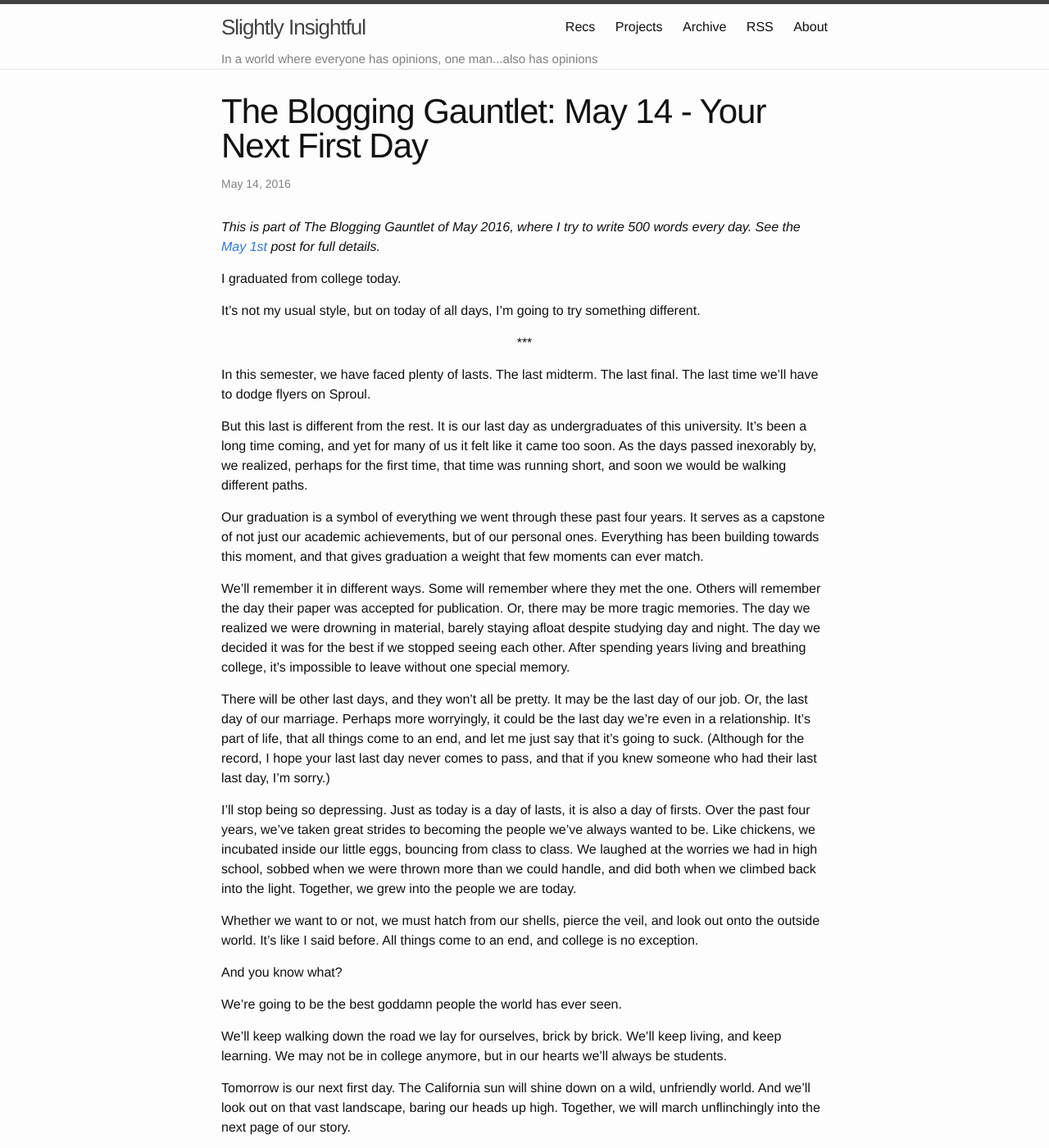
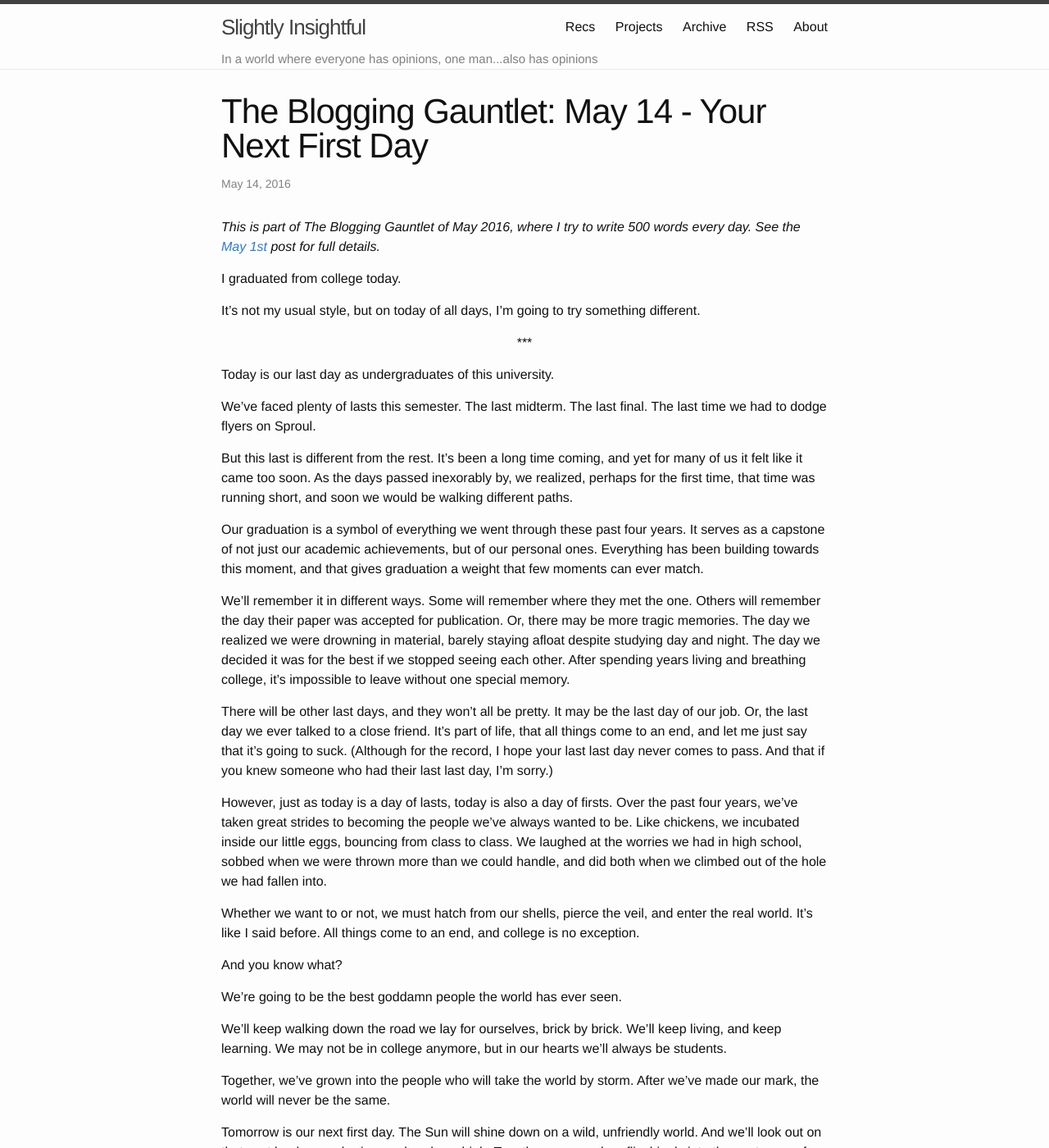
Before and after one commit to alexirpan/alexirpan.github.io, a Jekyll site: the page built from _posts/may2016/2016-05-14-may-14.markdown, in a window 1280 px wide and 1400 px high. Shown: the whole window at 82% size. Built offline with Jekyll 4.4.1, drawn with Linux system fonts in a browser that asks for light colours; some of the changed text lies outside the part shown.

Commit message:
Screw it, launch it, out of time to tinker

```diff
--- a/_posts/may2016/2016-05-14-may-14.markdown
+++ b/_posts/may2016/2016-05-14-may-14.markdown
@@ -14,12 +14,13 @@ to try something different.
 \*\*\*
 {: .centered }
 
-In this semester, we have faced plenty of lasts. The last
+Today is our last day as undergraduates of this university.
+
+We've faced plenty of lasts this semester. The last
 midterm. The last final. The last time
-we'll have to dodge flyers on Sproul.
+we had to dodge flyers on Sproul.
 
-But this last is different from the rest. It is our last
-day as undergraduates of this university. It's been a long
+But this last is different from the rest. It's been a long
 time coming, and yet for many of us it felt like it came
 too soon. As the days passed inexorably by, we realized,
 perhaps for the first time, that time was running short,
@@ -44,25 +45,25 @@ After spending years living and breathing college,
 it's impossible to leave without one special memory.
 
 There will be other last days, and they won't all
-be pretty. It may be the last day of our job. Or, the last day of our marriage.
-Perhaps more worryingly, it could be the last day we're even in a
-relationship. It's part of life, that all things come to an end, and let me just
+be pretty. It may be the last day of our job. Or, the last day we ever
+talked to a close friend.
+It's part of life, that all things come to an end, and let me just
 say that it's going to suck. (Although for the record, I hope your
-last last day never comes to pass, and that if you knew someone who had their
+last last day never comes to pass. And that if you knew someone who had their
 last last day, I'm sorry.)
 
-I'll stop being so depressing. Just as today is a day of lasts, it is also
+However, just as today is a day of lasts, today is also
 a day of firsts. Over the past four years, we've taken great strides
 to becoming the people we've always wanted to be.
 Like chickens, we incubated inside our little eggs, bouncing from class
 to class.
 We laughed at the worries we had in high school, sobbed when we were thrown
-more than we could handle, and did both when we climbed back into the light.
-Together, we grew into the people we are today.
+more than we could handle, and did both when we climbed out of the hole we
+had fallen into.
 
 Whether we want to or not, we must hatch from
-our shells, pierce the veil, and look out onto the
-outside world. It's like I said before.
+our shells, pierce the veil, and enter the real world.
+It's like I said before.
 All things come to an end, and college is no exception.
 
 And you know what?
@@ -74,12 +75,16 @@ We'll keep walking down the road we lay for ourselves, brick by
 brick. We'll keep living, and keep learning. We may not be in college
 anymore, but in our hearts we'll always be students.
 
-Tomorrow is our next first day. The California sun will shine down on a
+Together, we've grown into the people who will take the world by storm.
+After we've made our mark, the world will never be the same.
+
+Tomorrow is our next first day. The Sun will shine down on a
 wild, unfriendly world. And we'll look out on that vast landscape, baring
-our heads up high. Together, we will march unflinchingly into the next
+our heads up high. Together, we march unflinchingly into the next
 page of our story.
 
-I can't wait to see what we will do.
+I have no idea what it'll look like, but it'll be interesting. It'll be
+beyond our craziest dreams. And I can't wait to see what we'll do.
 
 \*\*\*
 {: .centered }
```
Also changed, not shown: other parts of _posts/may2016/2016-05-14-may-14.markdown (+1 -1 lines).
